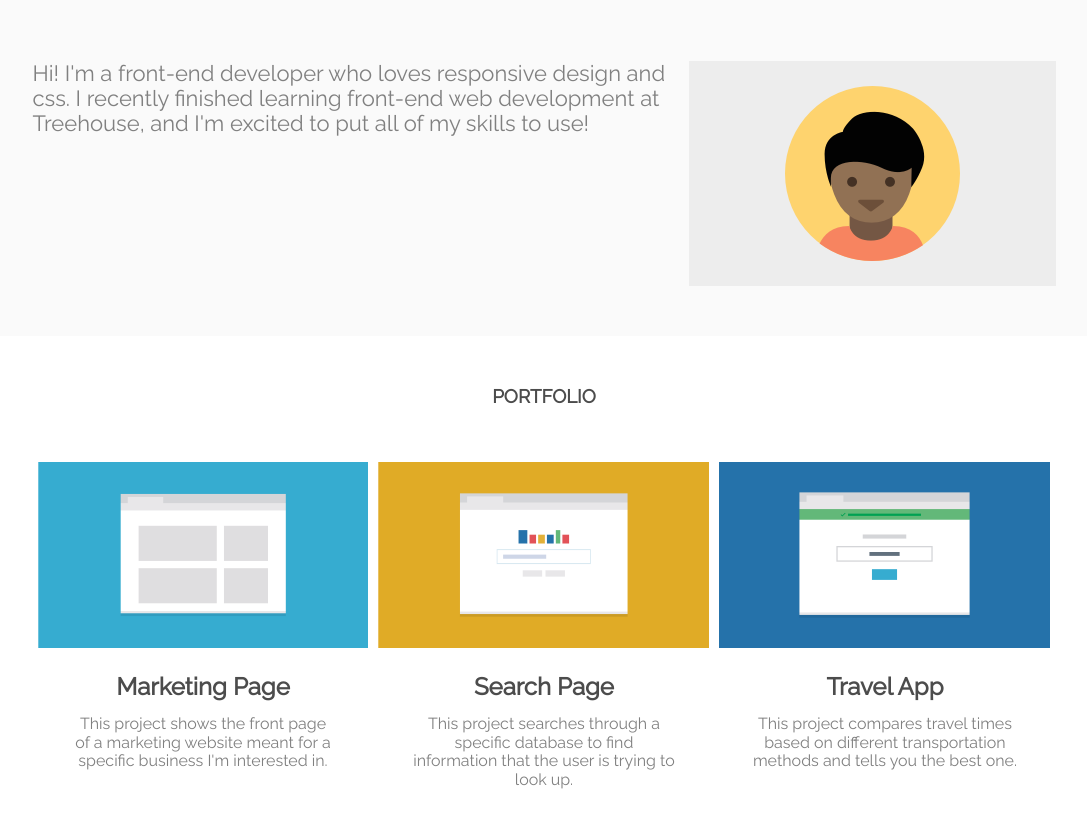
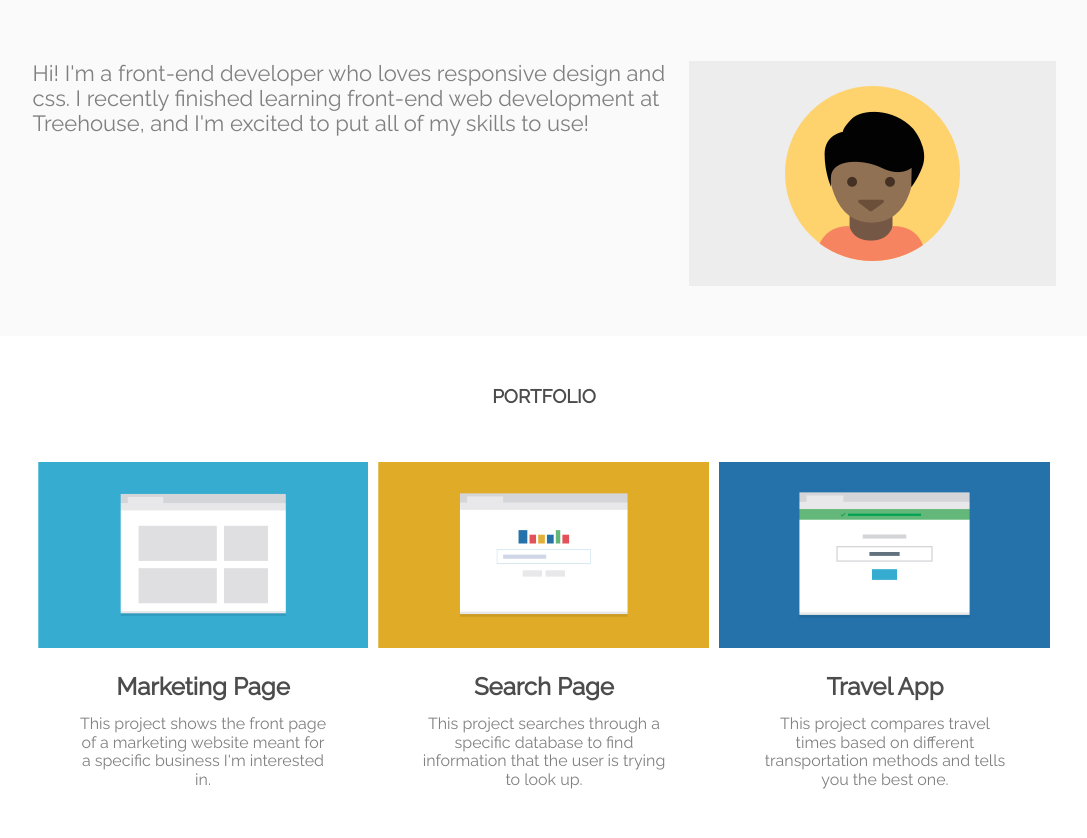
Before and after one commit to kylepurpura/techdegree-project-02, a plain HTML site: page index.html in a window 1280 px wide. Shown: the part 109-947 px from the top of the page, without its empty margins (96-1183 px from the left). Drawn offline with Linux system fonts and the light colour scheme.

Commit message:
Edit paragraph width for large screens

```diff
--- a/css/styles.css
+++ b/css/styles.css
@@ -193,11 +193,6 @@ footer {
 
 @media (min-width: 1024px) {
 
-  .col {
-    float: left;
-    width: 33.3333%;
-  }
-
   .name {
     float: left;
   }
@@ -206,4 +201,14 @@ footer {
     float: right;
     margin-top: 1em;
   }
+
+  .col {
+    float: left;
+    width: 33.3333%;
+  }
+
+  .portfolio-item p {
+    width: 75%;
+  }
+
 }
```
